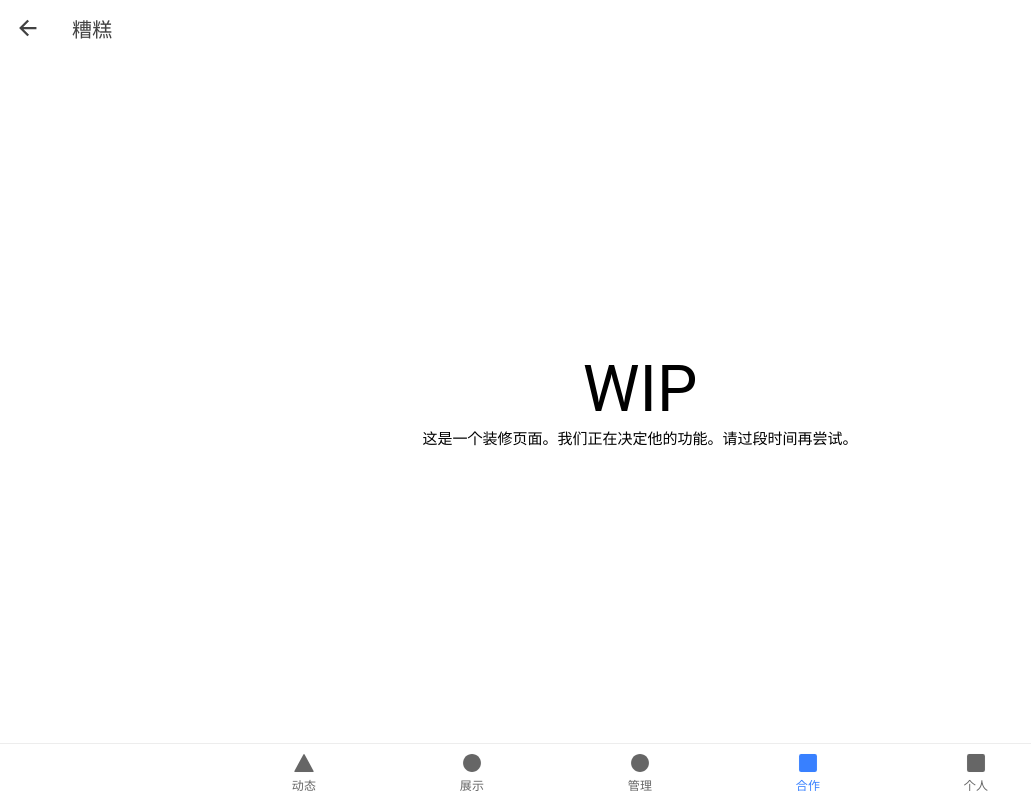
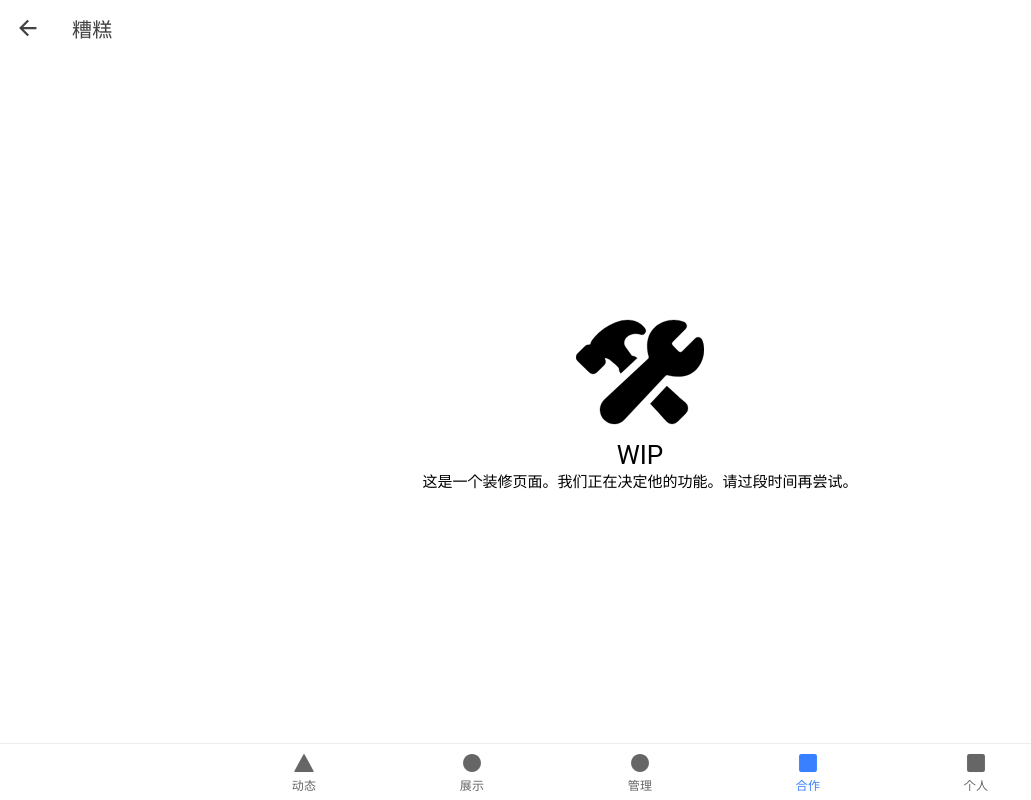
Before and after one commit to Leader-dev/Leader-front-end, a React (Create React App) app: page /tabs/coop in a window 1280 px wide. Shown: the whole page, without its empty margins (0-1031 px from the left). Built offline with nearby package versions, Linux system fonts and the light colour scheme.

Commit message:
add icon to wip

```diff
--- a/src/components/wipIndicator.tsx
+++ b/src/components/wipIndicator.tsx
@@ -2,10 +2,12 @@ import {
   IonBackButton,
   IonButtons,
   IonContent,
+  IonIcon,
   IonPage,
   IonTitle,
   IonToolbar,
 } from "@ionic/react";
+import { construct } from "ionicons/icons";
 
 export const WIPIndicator = () => {
   return (
@@ -25,8 +27,9 @@ export const WIPIndicator = () => {
             alignItems: "center",
           }}
         >
-          <div style={{ padding: "0 5vw" }}>
-            <div style={{ fontSize: "64px", textAlign: "center" }}>WIP</div>
+          <div style={{ padding: "0 5vw", textAlign: "center" }}>
+            <IonIcon icon={construct} style={{ fontSize: "128px" }} />
+            <div style={{ fontSize: "26px", textAlign: "center" }}>WIP</div>
             <div style={{ fontSize: "15px", textAlign: "center" }}>
               这是一个装修页面。我们正在决定他的功能。请过段时间再尝试。
             </div>
```
